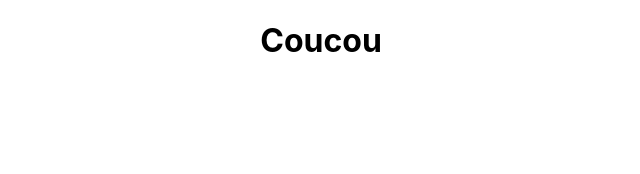
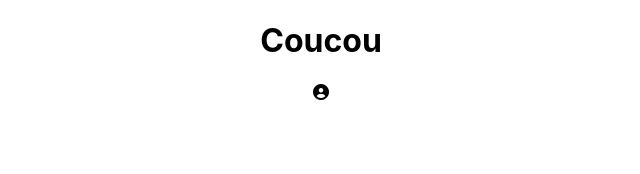
Before and after one commit to david-tran-dev/Ovol-Front, a JavaScript app: page / in a window 1280 px wide. Shown: the top 174 px of the page, without its empty margins (319-959 px from the left). Built offline with nearby package versions, Linux system fonts and the light colour scheme.

Commit message:
feat: add fontawesome

```diff
--- a/public/index.html
+++ b/public/index.html
@@ -10,34 +10,14 @@
       content="Web site created using create-react-app"
     />
     <link rel="apple-touch-icon" href="%PUBLIC_URL%/logo192.png" />
-    <!--
-      manifest.json provides metadata used when your web app is installed on a
-      user's mobile device or desktop. See https://developers.google.com/web/fundamentals/web-app-manifest/
-    -->
+
     <link rel="manifest" href="%PUBLIC_URL%/manifest.json" />
-    <!--
-      Notice the use of %PUBLIC_URL% in the tags above.
-      It will be replaced with the URL of the `public` folder during the build.
-      Only files inside the `public` folder can be referenced from the HTML.
-
-      Unlike "/favicon.ico" or "favicon.ico", "%PUBLIC_URL%/favicon.ico" will
-      work correctly both with client-side routing and a non-root public URL.
-      Learn how to configure a non-root public URL by running `npm run build`.
-    -->
-    <title>React App</title>
+    <link rel="stylesheet" href="https://cdnjs.cloudflare.com/ajax/libs/font-awesome/6.0.0/css/all.min.css" integrity="sha512-9usAa10IRO0HhonpyAIVpjrylPvoDwiPUiKdWk5t3PyolY1cOd4DSE0Ga+ri4AuTroPR5aQvXU9xC6qOPnzFeg==" crossorigin="anonymous" referrerpolicy="no-referrer" />
+    <title>Ovol</title>
   </head>
   <body>
     <noscript>You need to enable JavaScript to run this app.</noscript>
     <div id="root"></div>
-    <!--
-      This HTML file is a template.
-      If you open it directly in the browser, you will see an empty page.
 
-      You can add webfonts, meta tags, or analytics to this file.
-      The build step will place the bundled scripts into the <body> tag.
-
-      To begin the development, run `npm start` or `yarn start`.
-      To create a production bundle, use `npm run build` or `yarn build`.
-    -->
   </body>
 </html>
--- a/src/components/App/App.js
+++ b/src/components/App/App.js
@@ -4,6 +4,7 @@ function App() {
   return (
     <div className="App">
       <h1>Coucou</h1>
+      <i className="fa-solid fa-circle-user" />
     </div>
   );
 }
```
